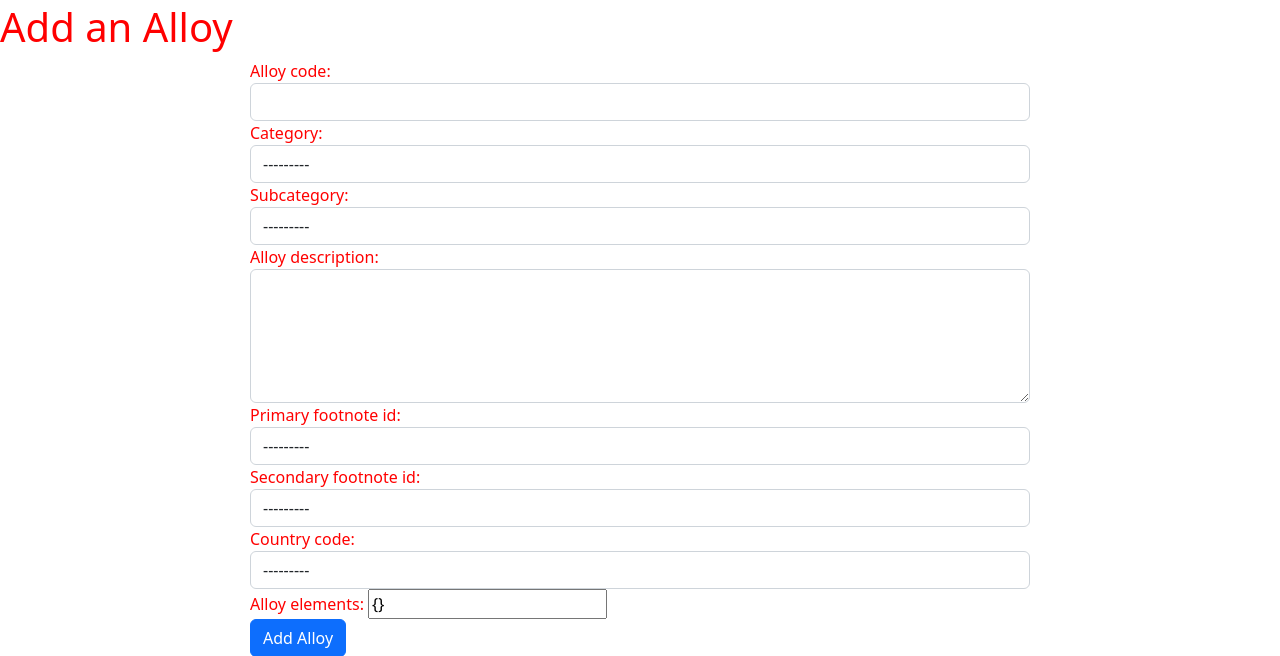
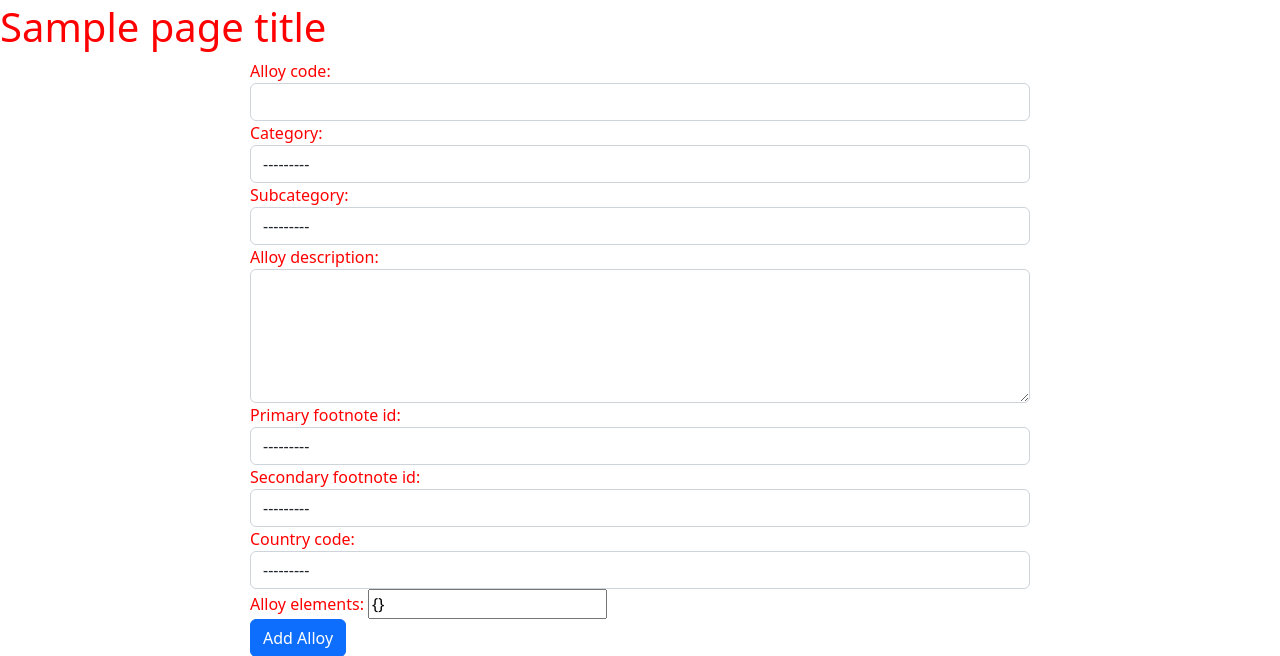
Before and after one commit to PhantomPWR/pp4-alloy-caddy, a Django app: template alloylookup/templates/alloylookup/create_alloy.html in a window 1280 px wide. Shown: the part 53-709 px from the top of the page. Run offline with Django 4.2, Linux system fonts and the light colour scheme; tables that the repository leaves empty hold one stand-in row (values such as "Sample post"); the template is opened without the code that fills it: values that come from a table or form of the project are taken from there, most other values are stand-ins (such as "Sample title", 1, 10 or a date in 2020).

Commit message:
Add dynamic page titles

```diff
--- a/alloylookup/templates/alloylookup/create_alloy.html
+++ b/alloylookup/templates/alloylookup/create_alloy.html
@@ -2,7 +2,7 @@
 
 {% block content %}
 
-<h1>Add an Alloy</h1>
+<h1>{{ page_title }}</h1>
 <div class="d-flex justify-content-center md-3 form-group">
     <form action="/create_alloy/" method="POST">
         {% csrf_token %}
--- a/alloylookup/templates/alloylookup/update_alloy.html
+++ b/alloylookup/templates/alloylookup/update_alloy.html
@@ -2,7 +2,7 @@
 
 {% block content %}
 
-<h1>Add an Alloy</h1>
+<h1>{{ page_title }}</h1>
 <div class="d-flex justify-content-center md-3 form-group">
     <form action="/create_alloy/" method="POST">
         {% csrf_token %}
```
